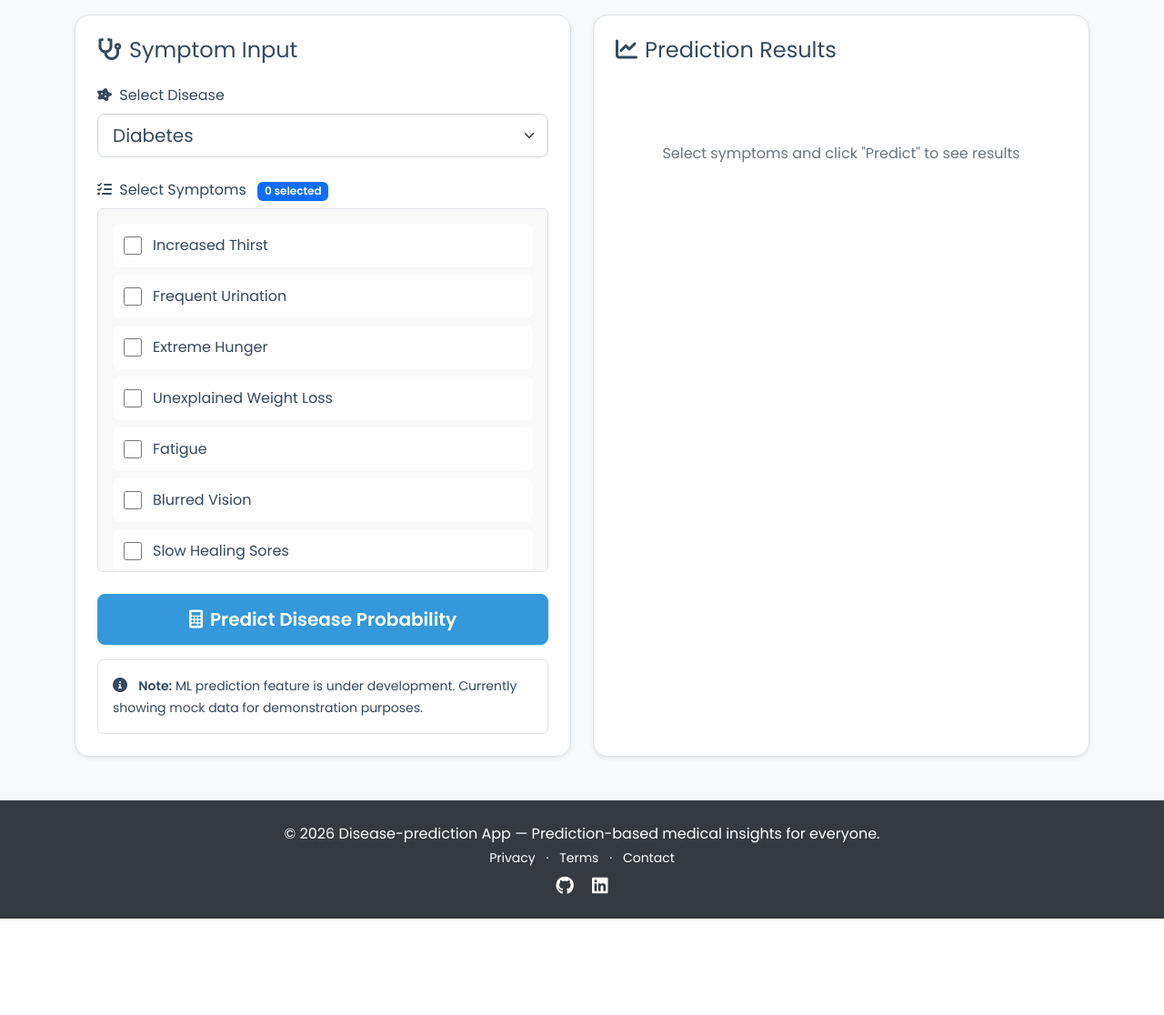
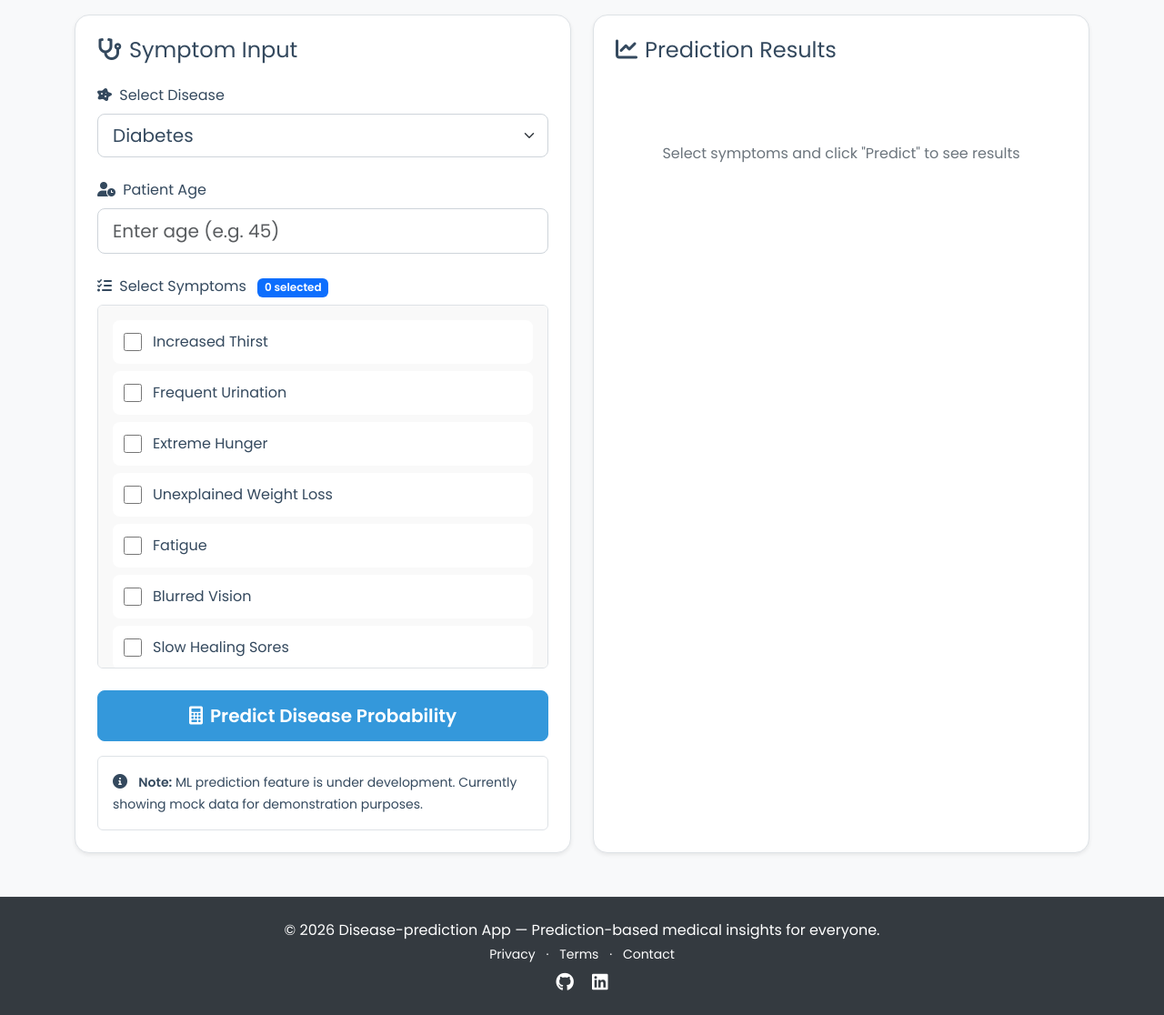
Before and after one commit to aliviahossain/Disease-prediction, a Flask app: page / in a window 1280 px wide. Shown: the part 242-1358 px from the top of the page at 91% size. Before the commit the page ends 1252 px from the top, so only its background shows below. Run offline with Flask 3, Linux system fonts and the light colour scheme; some libraries are stand-ins or nearby versions.

Commit message:
age added on frontend

```diff
--- a/backend/templates/home.html
+++ b/backend/templates/home.html
@@ -26,6 +26,14 @@
                         <option value="{{ disease }}">{{ disease }}</option>
                         {% endfor %}
                     </select>
+                </div>
+
+                <div class="mb-4">
+                    <label for="age-input" class="form-label">
+                        <i class="fas fa-user-clock me-1"></i> Patient Age
+                    </label>
+                    <input type="number" id="age-input" class="form-control form-control-lg"
+                        placeholder="Enter age (e.g. 45)" min="1" max="120">
                 </div>
 
                 <div class="mb-4">
@@ -358,6 +366,16 @@
             return;
         }
 
+        const ageInput = document.getElementById('age-input');
+        let age = null;
+        if (ageInput && ageInput.value) {
+            age = parseInt(ageInput.value);
+            if (isNaN(age) || age < 1 || age > 120) {
+                alert('Please enter a valid age between 1 and 120');
+                return;
+            }
+        }
+
         // Show loading
         document.getElementById('loading').style.display = 'block';
         document.getElementById('no-results').style.display = 'none';
@@ -371,7 +389,8 @@
                 },
                 body: JSON.stringify({
                     disease: currentDisease,
-                    symptoms: selectedSymptoms
+                    symptoms: selectedSymptoms,
+                    age: age
                 })
             });
 
```
